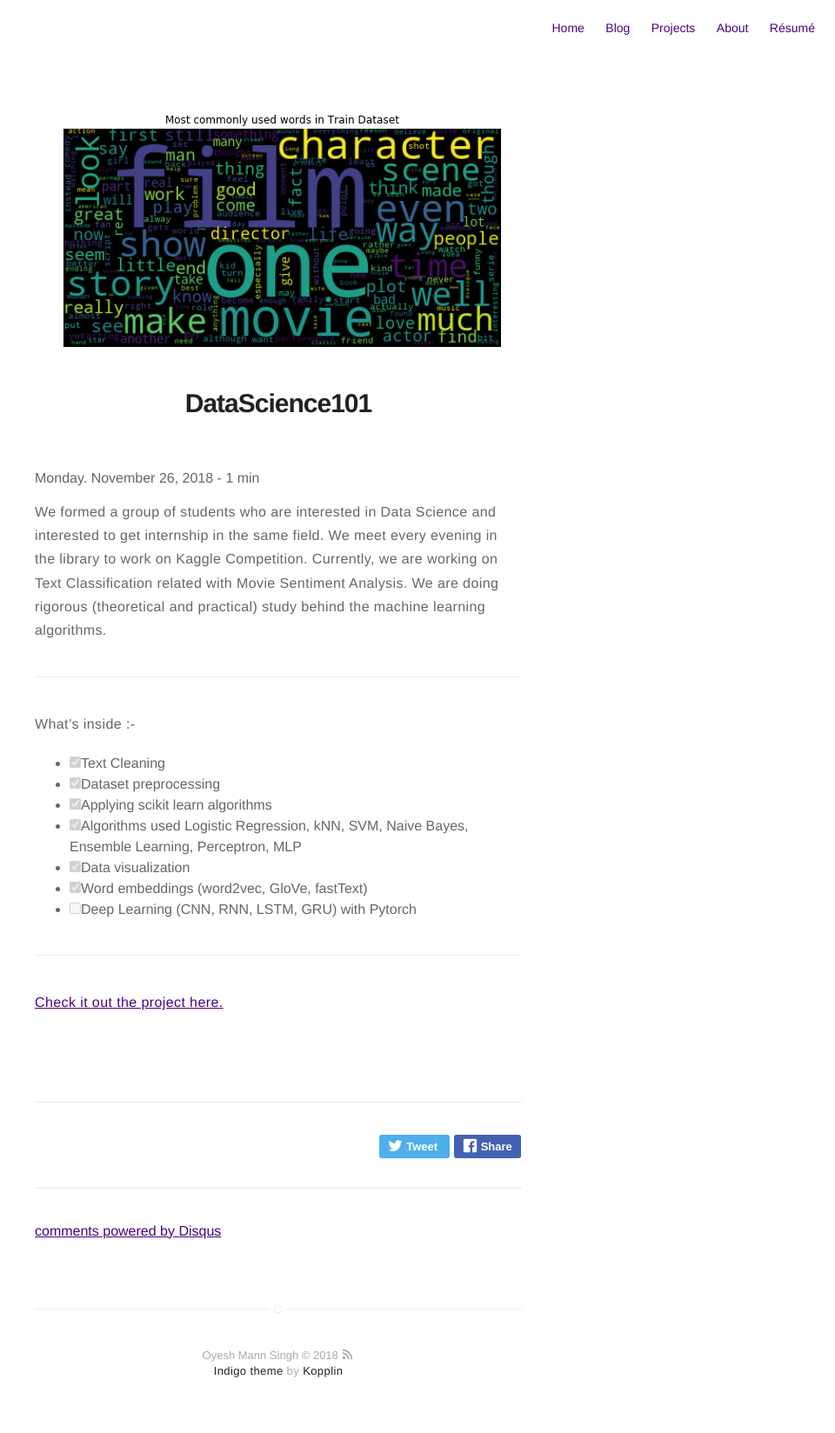
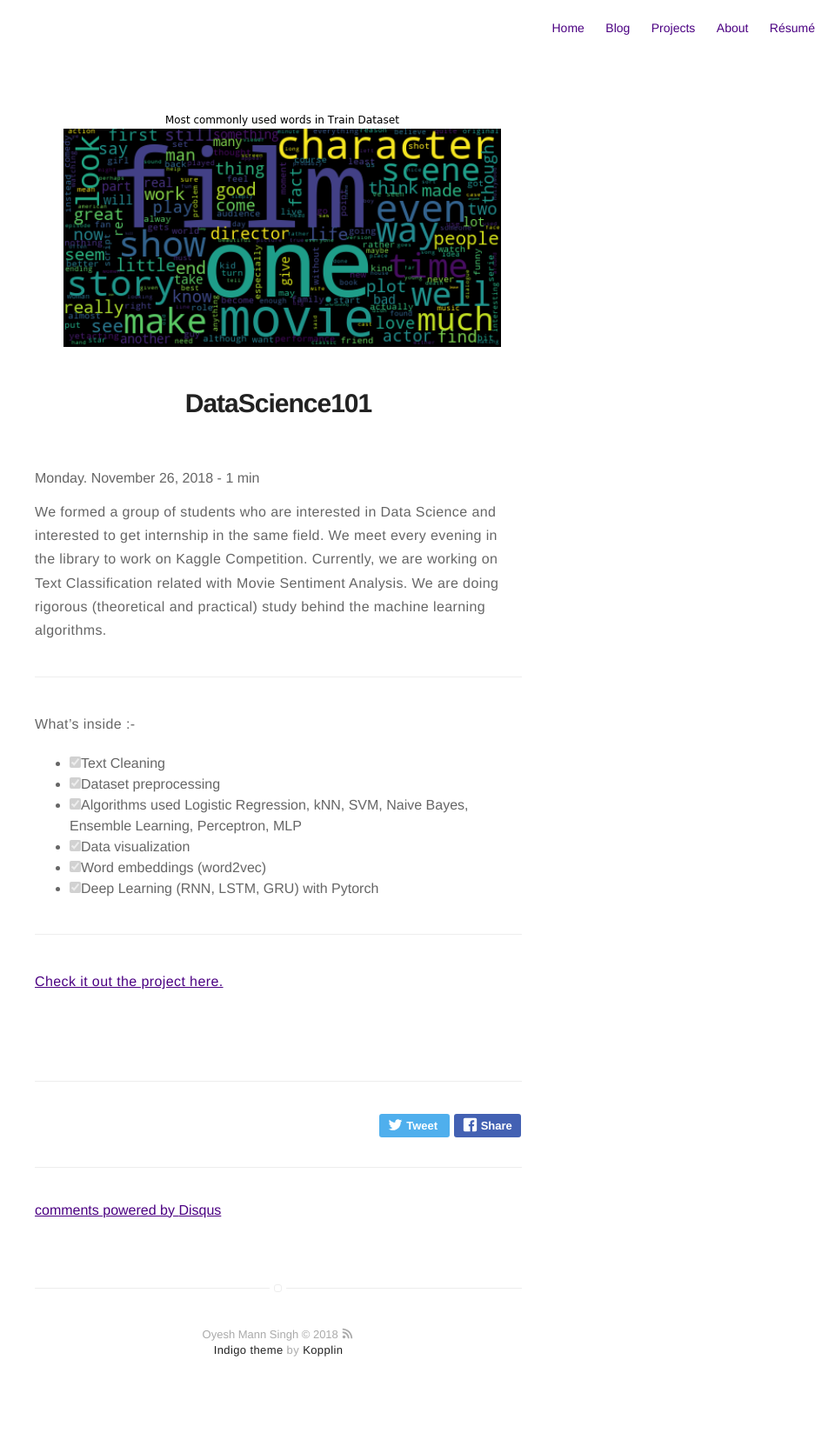
Before and after one commit to oya163/oya163.github.io, a Jekyll site: the page built from _posts/2018-11-26-data-science-101.markdown, in a window 1280 px wide. Shown: the whole page at 87% size, without its empty margins (320-1280 px from the left). Built offline with Jekyll 4.4.1, drawn with Linux system fonts in a browser that asks for light colours; comment, search, counter and statistics services are not loaded; after the commit the page ends 1624 px from its top, so only the background shows below that.

Commit message:
Update deep learning part

```diff
--- a/_posts/2018-11-26-data-science-101.markdown
+++ b/_posts/2018-11-26-data-science-101.markdown
@@ -22,13 +22,12 @@ What's inside :-
 
 - [x]  Text Cleaning
 - [x]  Dataset preprocessing
-- [x]  Applying scikit learn algorithms
 - [x]  Algorithms used Logistic Regression, kNN, SVM, Naive Bayes, Ensemble Learning, Perceptron, MLP
 - [x]  Data visualization
-- [x]  Word embeddings (word2vec, GloVe, fastText)
-- [ ]  Deep Learning (CNN, RNN, LSTM, GRU) with Pytorch
+- [x]  Word embeddings (word2vec)
+- [x]  Deep Learning (RNN, LSTM, GRU) with Pytorch
 
 
 ---
 
-[Check it out the project here.](https://github.com/oya163/DataScience101/?target=_blank){:target="_blank"}
+[Check it out the project here.](https://github.com/oya163/DataScience101/?target=_blank)
```
